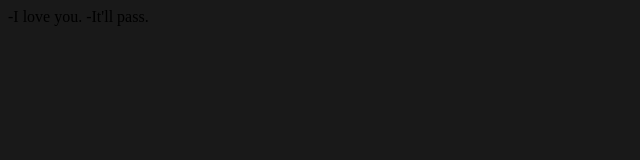
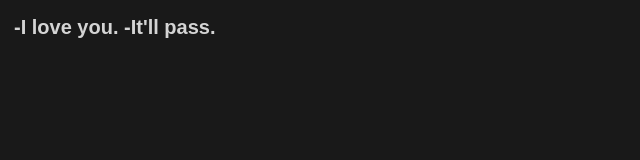
Before and after one commit to lucyalls/lucyalls2.github.io, a plain HTML site: page index.html in a window 1280 px wide. Shown: the whole page, without its empty margins (0-640 px from the left). Drawn offline with Linux system fonts and the light colour scheme.

Commit message:
Update index.html

```diff
--- a/index.html
+++ b/index.html
@@ -6,7 +6,7 @@
         display: flex;
         font-family: sans-serif;
         font-size: 15pt;
-        color: #FF0000
+        color: #D4D4D4;
         padding: 5px;
         border: 1px solid #191919;
         justify-content: left;
@@ -148,6 +148,16 @@
     function displayRandomPhrase() {
       const phraseWidget = document.getElementById("phrase-widget");
       phraseWidget.textContent = getRandomPhrase();
+      phraseWidget.style.fontFamily = 'sans-serif';
+      phraseWidget.style.fontSize = '15pt';
+      phraseWidget.style.color = '#D4D4D4';
+      phraseWidget.style.padding = '5px';
+      phraseWidget.style.border = '1px solid #191919';
+      phraseWidget.style.justifyContent = 'left';
+      phraseWidget.style.lineHeight = '1.3';
+      phraseWidget.style.height = '85%';
+      phraseWidget.style.fontWeight = 'bold';
+      phraseWidget.style.flexDirection = 'row';
     }
 
     // Mostrar una frase al cargar la página
```
